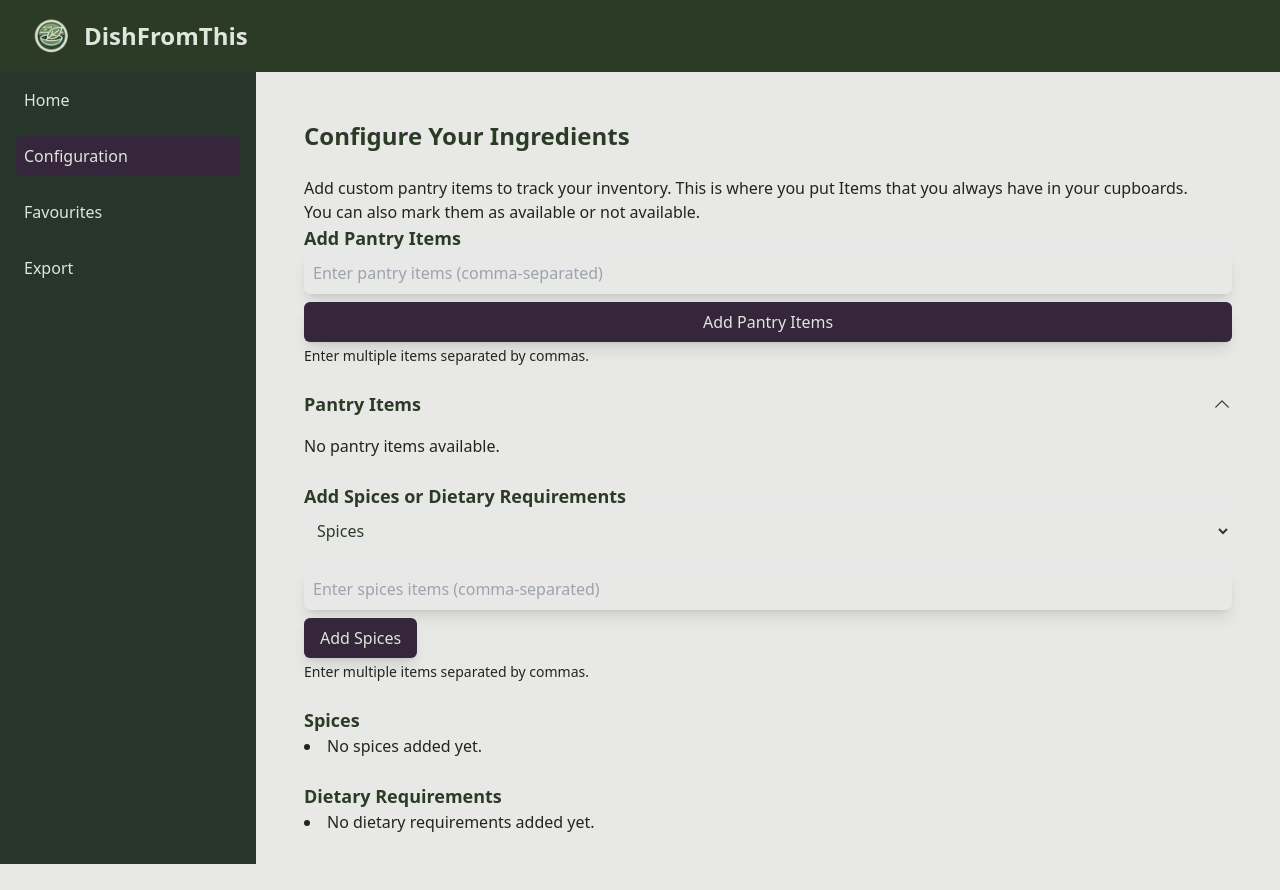
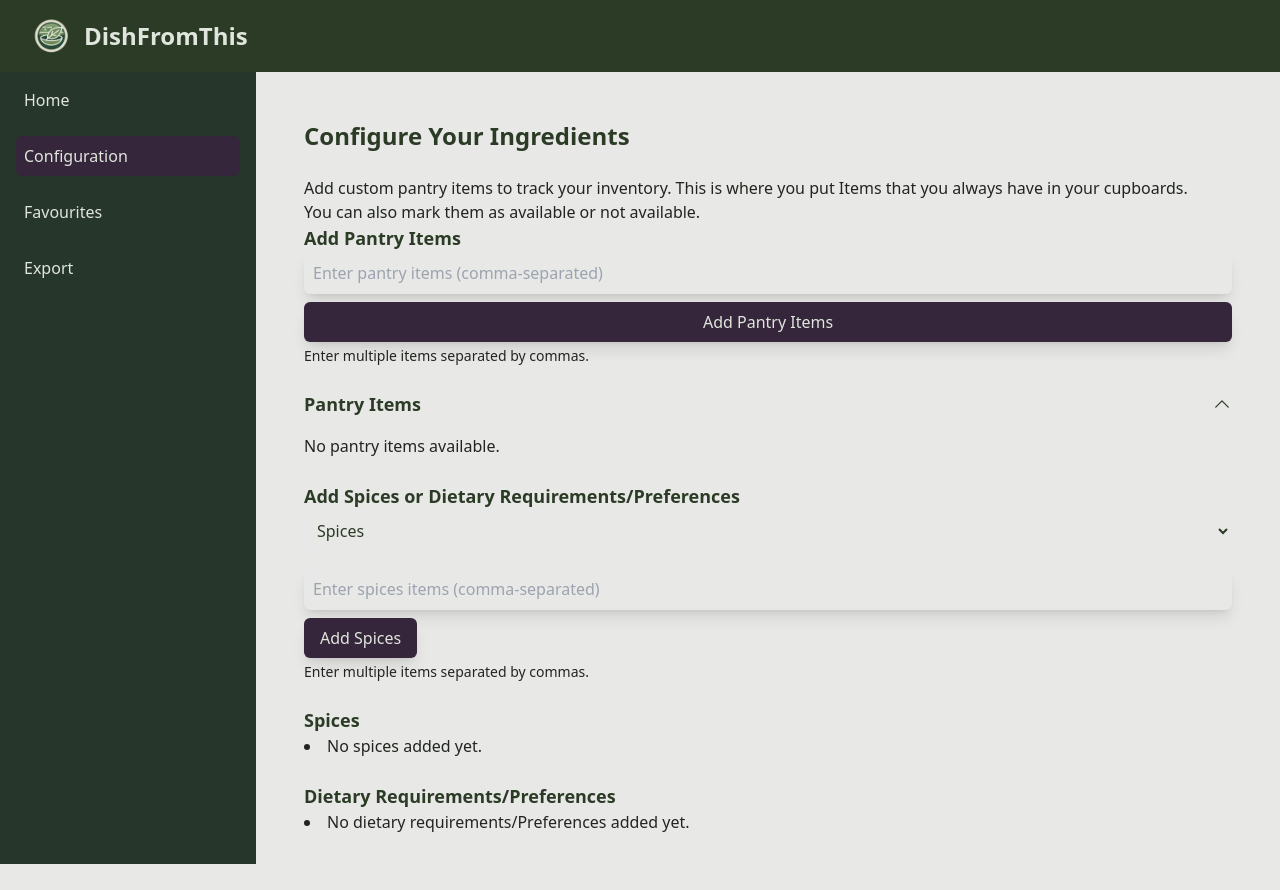
Before and after one commit to Moliver42j/recipe-generator-fe, a Next.js app: page /configuration in a window 1280 px wide. Built offline with nearby package versions, Linux system fonts and the light colour scheme.

Commit message:
diet wording

```diff
--- a/app/configuration/page.tsx
+++ b/app/configuration/page.tsx
@@ -323,7 +323,7 @@ export default function Configuration() {
           {/* Spices and Dietary Requirements */}
           <div className="mt-6">
             <h2 className="text-lg font-bold">
-              Add Spices or Dietary Requirements
+              Add Spices or Dietary Requirements/Preferences
             </h2>
 
             <div className="mb-4">
@@ -333,7 +333,7 @@ export default function Configuration() {
                 className="border p-2 rounded-md w-full bg-background text-foreground"
               >
                 <option value="spices">Spices</option>
-                <option value="diet">Dietary Requirements</option>
+                <option value="diet">Dietary Requirements/Preferences</option>
               </select>
             </div>
 
@@ -369,7 +369,7 @@ export default function Configuration() {
           </div>
 
           <div className="mt-6">
-            <h2 className="text-lg font-bold">Dietary Requirements</h2>
+            <h2 className="text-lg font-bold">Dietary Requirements/Preferences</h2>
             <ul className="list-disc list-inside">
               {dietaryRequirements.length > 0 ? (
                 dietaryRequirements.map((item, index) => (
@@ -377,7 +377,7 @@ export default function Configuration() {
                 ))
               ) : (
                 <li className="text-textSecondary">
-                  No dietary requirements added yet.
+                  No dietary requirements/Preferences added yet.
                 </li>
               )}
             </ul>
```
